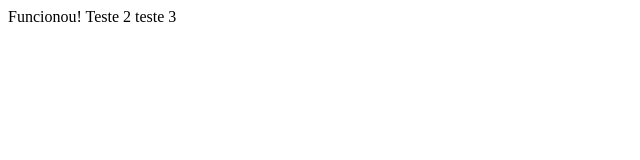
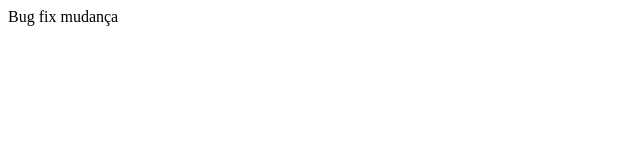
Before and after one commit to sterfss/Atividade-AmbienteDS, a plain HTML site: page index.html in a window 1280 px wide. Shown: the full height of the page, 0-640 px from the left. Drawn offline with Linux system fonts and the light colour scheme.

Commit message:
Alterando Body

```diff
--- a/index.html
+++ b/index.html
@@ -6,8 +6,6 @@
     <title>Document</title>
 </head>
 <body>
-    Funcionou!
-    Teste 2
-    teste 3
+  Bug fix mudança
 </body>
 </html>
```
